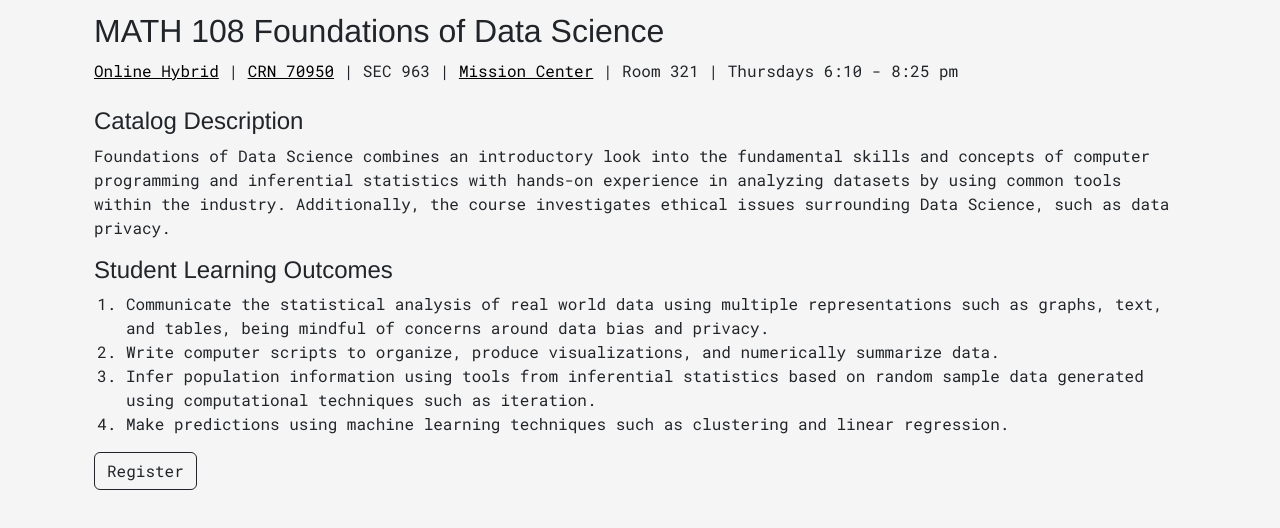
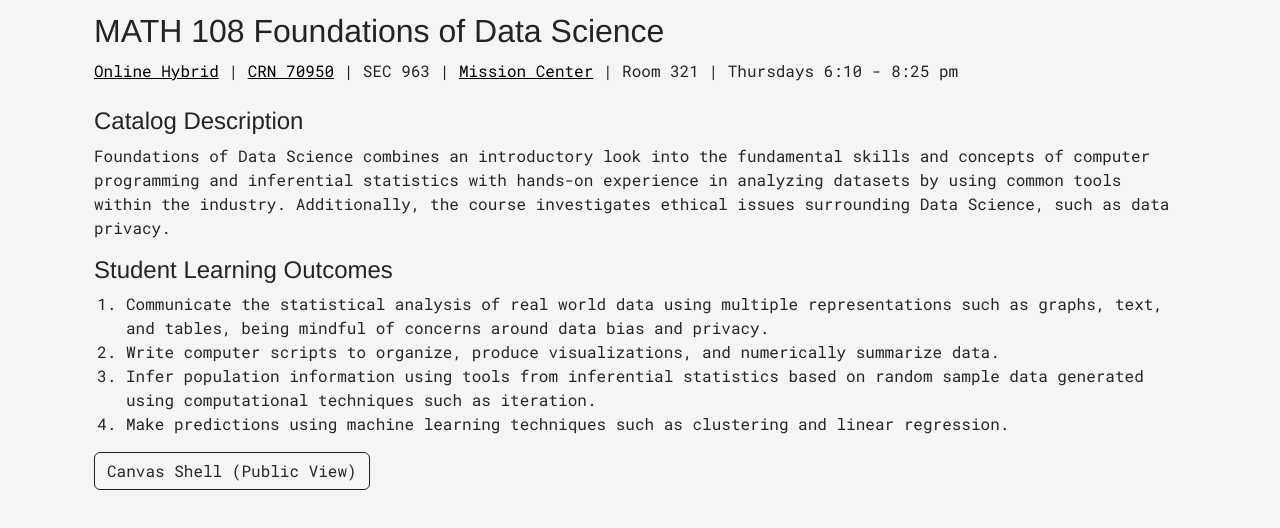
Before and after one commit to shawnwiggins/shawnwiggins.github.io, a plain HTML site: page index.html in a window 1280 px wide. Shown: the part 719-1247 px from the top of the page. Drawn offline with nearby package versions, Linux system fonts and the light colour scheme.

Commit message:
Replace registration link with Canvas link

```diff
--- a/index.html
+++ b/index.html
@@ -133,7 +133,7 @@
               <li>Make predictions using machine learning techniques such as clustering and linear regression.</li>
             </ol>
             <button class="btn btn-outline-dark" type="button"
-              onclick="window.open('https://www.ccsf.edu/admissions-recordsregistration/register-classes', '_blank')">Register</button>
+              onclick="window.open('https://ccsf.instructure.com/courses/67985', '_blank')">Canvas Shell (Public View)</button>
 
           </div>
 
```
